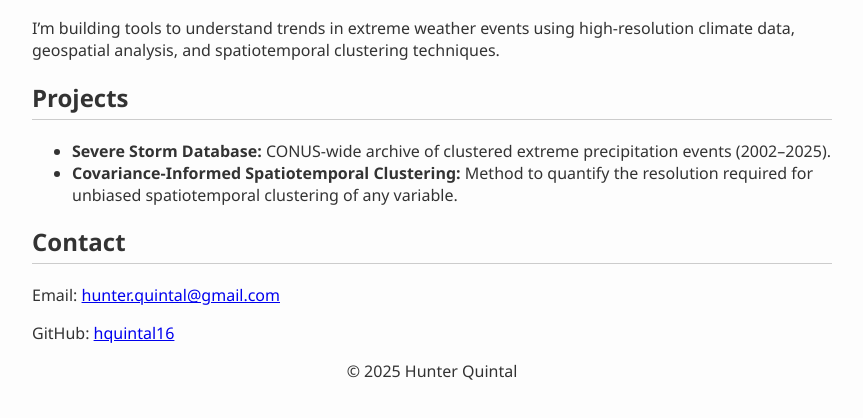
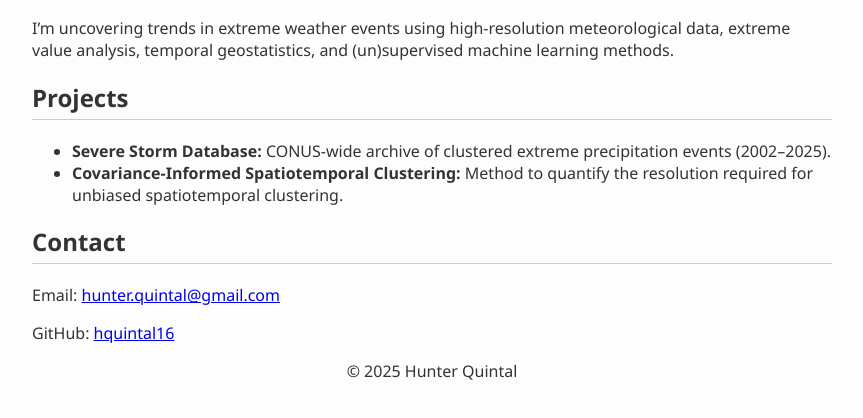
Before and after one commit to hquintal16/hquintal16.github.io, a plain HTML site: page index.html in a window 1280 px wide. Shown: the part 184-602 px from the top of the page, without its empty margins (208-1071 px from the left). Drawn offline with Linux system fonts and the light colour scheme.

Commit message:
Update bio

```diff
--- a/index.html
+++ b/index.html
@@ -48,8 +48,7 @@
   <section>
     <h2>About Me</h2>
     <p>
-      I’m building tools to understand trends in extreme weather events using high-resolution climate data,
-      geospatial analysis, and spatiotemporal clustering techniques.
+      I’m uncovering trends in extreme weather events using high-resolution meteorological data, extreme value analysis, temporal geostatistics, and (un)supervised machine learning methods.
     </p>
   </section>
 
@@ -57,7 +56,7 @@
     <h2>Projects</h2>
     <ul>
       <li><strong>Severe Storm Database:</strong> CONUS-wide archive of clustered extreme precipitation events (2002–2025).</li>
-      <li><strong>Covariance-Informed Spatiotemporal Clustering:</strong> Method to quantify the resolution required for unbiased spatiotemporal clustering of any variable.</li>
+      <li><strong>Covariance-Informed Spatiotemporal Clustering:</strong> Method to quantify the resolution required for unbiased spatiotemporal clustering.</li>
     </ul>
   </section>
 
```
